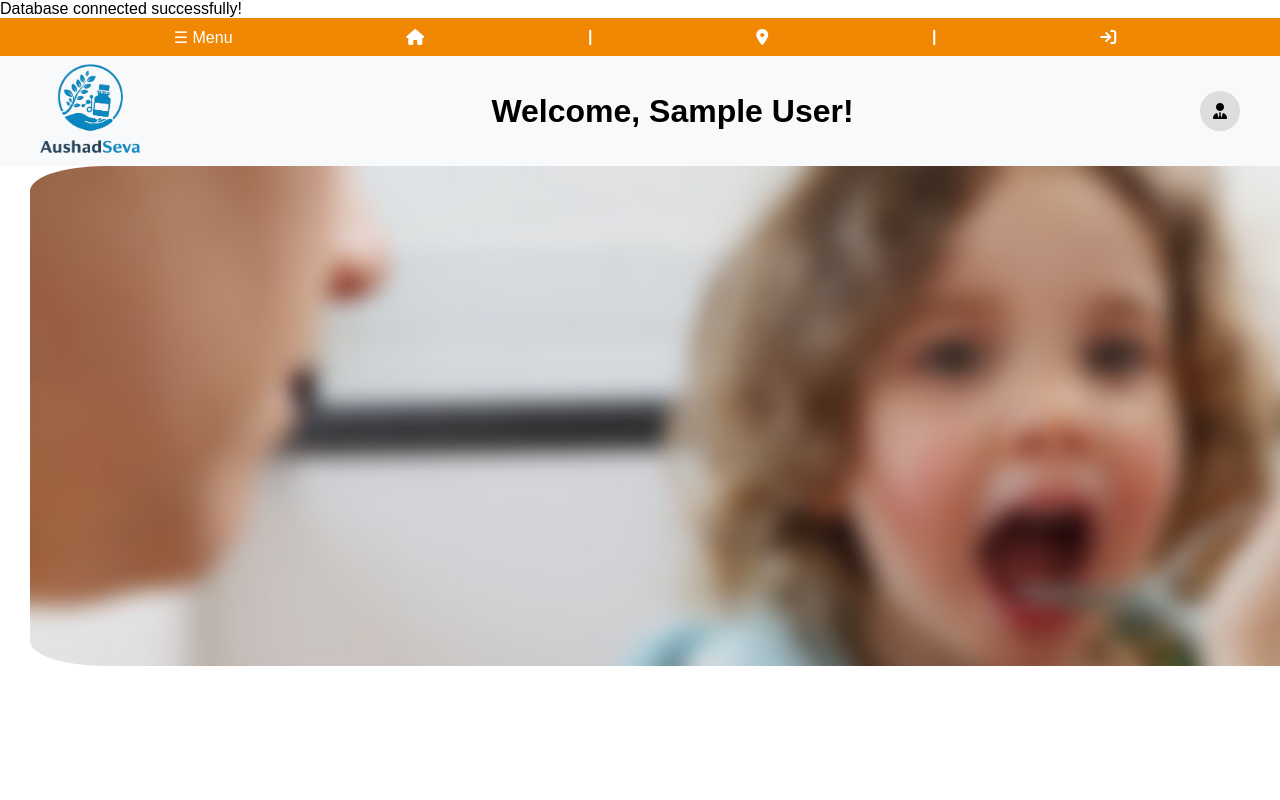
After one commit to Aniruddh-studio/Aushad-Seva, a PHP site: page /index.php in a window 1280 px wide; the page is wider, and only the part inside the window is pictured. The commit adds this page. Run offline with PHP 8.4, Linux system fonts and the light colour scheme; the visitor is signed in with stand-in values (Sample User, id 1); tables that the repository leaves empty or names only in its code hold one stand-in row (values such as "Sample post").

Commit message:
Add files via upload
version 3.0.0 linked database

```diff
--- /dev/null
+++ b/db.php
@@ -0,0 +1,16 @@
+<?php
+$host = "localhost"; // Check if MySQL is running on localhost
+$user = "root"; // Your MySQL username (default is 'root' for XAMPP)
+$password = ""; // Your MySQL password (empty for XAMPP by default)
+$database = "miniproject"; // Ensure this database exists in MySQL
+
+// Create connection
+$conn = new mysqli($host, $user, $password, $database);
+
+// Check connection
+if ($conn->connect_error) {
+    die("Connection failed: " . $conn->connect_error);
+} else {
+    echo "Database connected successfully!";
+}
+?>
--- /dev/null
+++ b/index.php
@@ -0,0 +1,89 @@
+<?php
+session_start();
+
+// Check if the user is logged in
+if (!isset($_SESSION['user_id'])) {
+    header("Location: login.html"); // Redirect to login if not logged in
+    exit();
+}
+
+include 'db.php';
+
+// Fetch user details from the database
+$user_id = $_SESSION['user_id'];
+$sql = "SELECT name FROM users WHERE id = ?";
+$stmt = $conn->prepare($sql);
+$stmt->bind_param("i", $user_id);
+$stmt->execute();
+$result = $stmt->get_result();
+$user = $result->fetch_assoc();
+$stmt->close();
+$conn->close();
+?>
+
+<!DOCTYPE html>
+<html lang="en">
+<head>
+    <meta charset="UTF-8">
+    <meta name="viewport" content="width=device-width, initial-scale=1.0">
+    <title>AushadSeva</title>
+    <link rel="icon" href="title-logo.png" type="image/icon type">
+    <link rel="stylesheet" href="style.css">
+    <link rel="stylesheet" href="https://cdnjs.cloudflare.com/ajax/libs/font-awesome/6.7.2/css/all.min.css">
+</head>
+<body>
+    <header>
+        <div class="navbar">
+            <div class="nav-menu" onclick="toggleMenu()">☰ Menu</div>
+            <ul class="menu" id="menu">
+                <li><a href="index.html"> ☰ Menu</a></li>
+                <li><a href="about.html"><i class="fa-solid fa-info"></i> About</a></li>
+                <li><a href="location.html"><i class="fa-solid fa-location-dot"></i> Location</a></li>
+                <li><a href="login.html"><i class="fa-solid fa-arrow-right-to-bracket"></i> Login</a></li>
+            </ul>
+
+            <div class="home" onclick="home()">
+                <i class="fa-solid fa-house"></i>
+            </div>
+            <div class="line">
+                <p>|</p>
+            </div>
+            <div class="medicine" onclick="loc()">
+                <i class="fa-solid fa-location-dot"></i>
+            </div>
+
+            <div class="line">
+                <p>|</p>
+            </div>
+            <div class="loc" onclick="log()">
+                <i class="fa-solid fa-arrow-right-to-bracket"></i>
+            </div>
+        </div>
+
+        <div class="panel">
+            <div class="panel-logo" onclick="home()">
+                <div class="logo"></div>
+            </div>
+            <h1>Welcome, <?php echo htmlspecialchars($user['name']); ?>!</h1>
+            <!-- Fixed user icon dropdown -->
+            <div class="panel-search">
+                <div class="user-icon" onclick="toggleUserDropdown()">
+                    <i class="fa-solid fa-user-tie"></i>
+                </div>
+                <div class="user-dropdown" id="userDropdown">
+                    <a href="logout.php" class="dropdown-item">Logout</a>
+
+                </div>
+            </div>
+        </div>
+
+        <div class="herosection">
+            <div class="hero-bgphoto">
+                <div class="bgphoto"></div>
+            </div>
+        </div>
+    </header>
+
+    <script src="script.js"></script>
+</body>
+</html>
--- /dev/null
+++ b/logout.php
@@ -0,0 +1,6 @@
+<?php
+session_start();
+session_destroy();
+header("Location: login.html"); // Redirect to login page
+exit();
+?>
--- a/script.js
+++ b/script.js
@@ -1,20 +1,47 @@
 function toggleMenu() {
-    var menu = document.getElementById("menu");
-    menu.classList.toggle("active");
+  var menu = document.getElementById("menu")
+  menu.classList.toggle("active")
 }
-function home()
-{
-    window.location.href = 'index.html';
+
+function home() {
+  window.location.href = "index.html"
 }
-function medicine()
-{
-    window.location.href = 'medicine.html';
+
+function medicine() {
+  window.location.href = "medicine.html"
 }
-function loc()
-{
-    window.location.href = 'location.html';
+
+function loc() {
+  window.location.href = "location.html"
 }
-function log()
-{
-    window.location.href='login.html';
+
+function log() {
+  window.location.href = "login.html"
 }
+
+// User dropdown functionality
+function toggleUserDropdown() {
+  const dropdown = document.getElementById("userDropdown")
+  dropdown.classList.toggle("active")
+
+  // Close dropdown when clicking outside
+  document.addEventListener("click", function closeDropdown(event) {
+    const userIcon = document.querySelector(".user-icon")
+    const dropdown = document.getElementById("userDropdown")
+
+    if (!userIcon.contains(event.target) && !dropdown.contains(event.target)) {
+      dropdown.classList.remove("active")
+      document.removeEventListener("click", closeDropdown)
+    }
+  })
+}
+
+// Prevent dropdown from closing when clicking inside it
+document.addEventListener("DOMContentLoaded", () => {
+  const userDropdown = document.getElementById("userDropdown")
+  if (userDropdown) {
+    userDropdown.addEventListener("click", (event) => {
+      event.stopPropagation()
+    })
+  }
+})
--- a/style.css
+++ b/style.css
@@ -1,10 +1,10 @@
-*{
+* {
   margin: 0;
   font-family: arial;
   border: border-box;
 }
 /*nav section*/
-.navbar{
+.navbar {
   height: 38px;
   background-color: #f08804;
   color: white;
@@ -18,7 +18,7 @@
   cursor: pointer;
   text-align: center;
 }
-.menu{
+.menu {
   position: fixed;
   top: 0;
   left: -200px;
@@ -29,6 +29,7 @@
   padding: 0;
   margin: 0;
   transition: left 0.3s ease-in-out;
+  z-index: 1001; /* Ensure menu appears above other elements */
 }
 .menu.active {
   left: 0;
@@ -43,71 +44,113 @@
   text-decoration: none;
   display: block;
 }
-.line{
+.line {
   font-weight: 700;
 }
-.loc{
+.loc {
   cursor: pointer;
 }
 
-.home{
+.home {
   cursor: pointer;
 }
-.medicine{
+.medicine {
   cursor: pointer;
 }
 
 /*panel section*/
 
-.panel{
+.panel {
   background-color: #f8f9fa;
   display: flex;
   align-items: center;
   justify-content: space-between;
-padding-right: 40px;
-padding: 5px;
+  padding: 5px 40px 5px 5px;
 }
-.panel-logo{
+.panel-logo {
   height: 100px;
   width: 110px;
   padding-left: 30px;
   cursor: pointer;
 }
-.logo{
+.logo {
   background-image: url(logo.jpg);
   height: 100px;
-    background-size:cover;
+  width: 100%;
+  background-size: contain;
+  background-repeat: no-repeat;
+}
 
-}
-.panel-search{
+/* Fixed user icon and dropdown styling */
+.panel-search {
+  position: relative;
   display: flex;
   align-items: center;
   justify-content: center;
+  width: 40px;
   height: 40px;
+}
+
+.user-icon {
+  display: flex;
+  align-items: center;
+  justify-content: center;
   width: 40px;
+  height: 40px;
+  cursor: pointer;
   background-color: #ddd;
   border-radius: 50%;
-    cursor: pointer;
+  transition: background-color 0.3s;
+}
 
+.user-icon:hover {
+  background-color: #f0f0f0;
+}
+
+.user-dropdown {
+  position: absolute;
+  top: 45px;
+  right: 0;
+  width: 150px;
+  background-color: white;
+  border-radius: 4px;
+  box-shadow: 0 2px 10px rgba(0, 0, 0, 0.1);
+  z-index: 1000;
+  overflow: hidden;
+  display: none; /* Hidden by default */
+}
+
+.dropdown-item {
+  display: block;
+  padding: 12px 16px;
+  text-decoration: none;
+  color: #333;
+  transition: background-color 0.2s;
+}
+
+.dropdown-item:hover {
+  background-color: #f5f5f5;
+}
+
+/* Show dropdown when active class is added */
+.user-dropdown.active {
+  display: block;
+}
 
 /*hero section*/
-
-
-}
-.herosection{
-
+.herosection {
   height: 500px;
   background-size: cover;
   justify-content: space-evenly;
 }
-.hero-bgphoto{
+.hero-bgphoto {
   height: 500px;
   width: 1500;
   padding-left: 30px;
   padding-right: 30px;
   padding-bottom: 30px;
 }
-.bgphoto{
+.bgphoto {
   background-image: url(hero.jpg);
   border-radius: 5%;
   height: 500px;
```
Also changed, not shown: index.html (+14 -15 lines), login.php (+14 -27 lines), register.html (+4 -4 lines), register.php (+10 -17 lines). Lines whose indentation alone changed are shown as unchanged.
